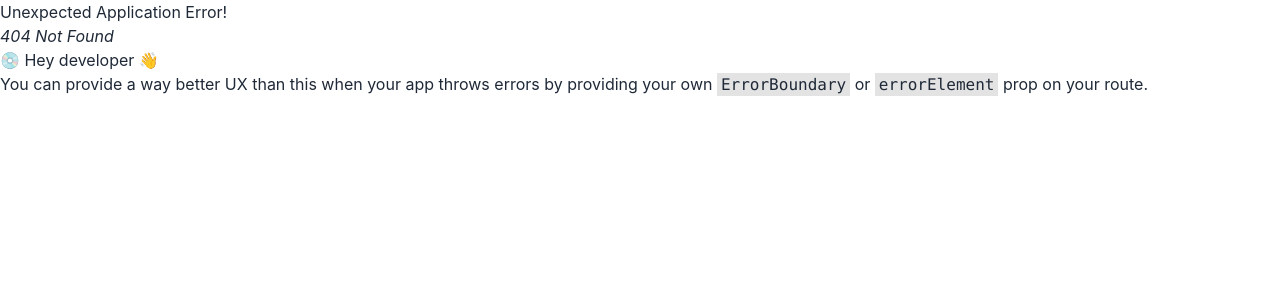
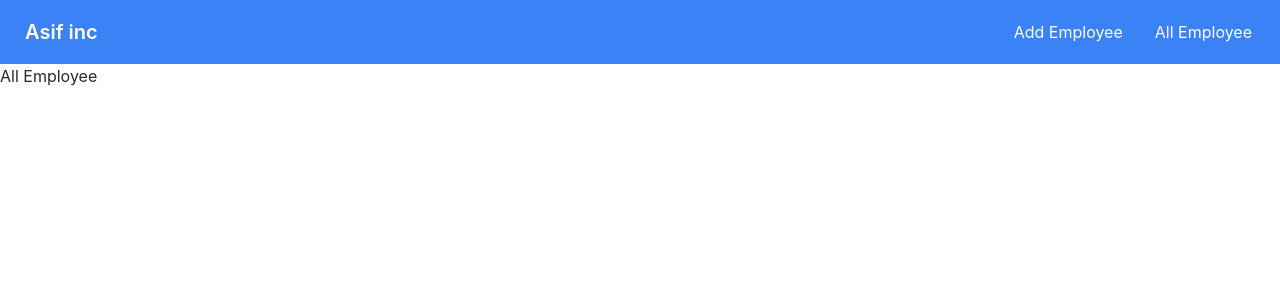
Before and after one commit to biplob2358/Asif-inc-fontEnd, a React (Create React App) app: page /employeelist in a window 1280 px wide. Before the commit this address had no page. Shown: the top 300 px of the page. Built offline with nearby package versions, Linux system fonts and the light colour scheme; no server answers.

Commit message:
api loaded

```diff
--- a/package.json
+++ b/package.json
@@ -6,6 +6,7 @@
     "@testing-library/jest-dom": "^5.16.5",
     "@testing-library/react": "^13.4.0",
     "@testing-library/user-event": "^13.5.0",
+    "axios": "^1.2.3",
     "daisyui": "^2.47.0",
     "react": "^18.2.0",
     "react-dom": "^18.2.0",
--- a/src/App.js
+++ b/src/App.js
@@ -2,6 +2,7 @@ import logo from './logo.svg';
 import './App.css';
 import { createBrowserRouter, RouterProvider } from 'react-router-dom';
 import Home from './components/Home/Home';
+import EmployeeList from './components/EmployeeList/EmployeeList';
 
 function App() {
   const router = createBrowserRouter([
@@ -9,6 +10,10 @@ function App() {
       path: '/',
       element: <Home></Home>
 
+    },
+    {
+      path: '/employeelist',
+      element: <EmployeeList></EmployeeList>
     }
   ])
   return (
--- a/src/components/AddPeople/AddPeople.js
+++ b/src/components/AddPeople/AddPeople.js
@@ -1,9 +1,24 @@
+import axios from 'axios';
 import React from 'react';
 import { useForm } from 'react-hook-form';
+const url = 'http://localhost:5000/employee';
 
 const AddPeople = () => {
     const { register, formState: { errors }, handleSubmit } = useForm();
-    const handleAddEmployee = data => {
+    const handleAddEmployee = async (data) => {
+        const employee = {
+            firstName: data.firstName,
+            lastName: data.lastName,
+            email: data.email,
+            phone: data.phone
+        }
+
+        try {
+            const result = await axios.post(url, employee);
+
+        } catch (error) {
+
+        }
 
     }
     return (
--- /dev/null
+++ b/src/components/EmployeeList/EmployeeList.js
@@ -0,0 +1,29 @@
+import axios from 'axios';
+import React, { useEffect, useState } from 'react';
+import Navbar from '../Navbar/Navbar';
+
+const EmployeeList = () => {
+    const [employees, setEmployees] = useState([]);
+    useEffect(() => {
+        axios.get('http://localhost:5000/allemployee')
+            .then(data => {
+                const allemployees = data.data;
+
+                setEmployees(allemployees)
+            })
+
+
+
+    }, [])
+    return (
+        <div className='container mx-auto'>
+            <Navbar></Navbar>
+            <h2>All Employee</h2>
+            {
+                console.log(employees)
+            }
+        </div>
+    );
+};
+
+export default EmployeeList;
--- a/src/components/Navbar/Navbar.js
+++ b/src/components/Navbar/Navbar.js
@@ -10,9 +10,9 @@ const Navbar = () => {
                 </div>
                 <div className="flex-none">
                     <ul className="menu menu-horizontal px-1">
-                        <li><a>Item 1</a></li>
+                        <li><Link to='/'>Add Employee</Link> </li>
 
-                        <li><a>Item 3</a></li>
+                        <li><Link to='/employeelist'>All Employee</Link></li>
                     </ul>
                 </div>
             </div>
```
Also changed, not shown: 1 other file (tests, documents, lock files or other folders).
